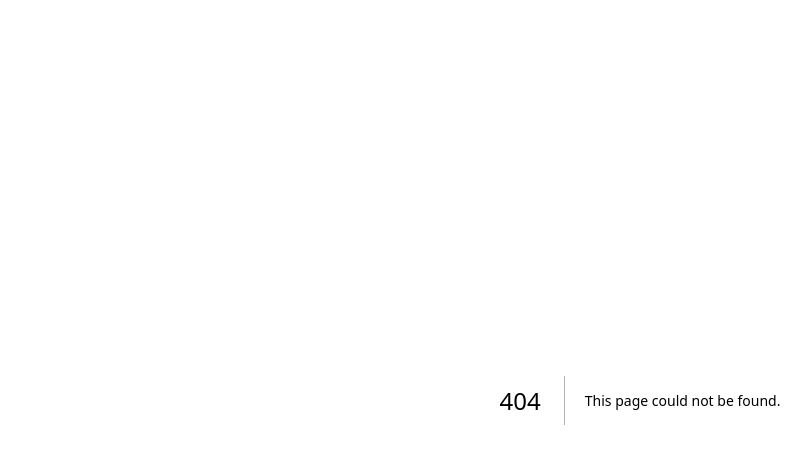
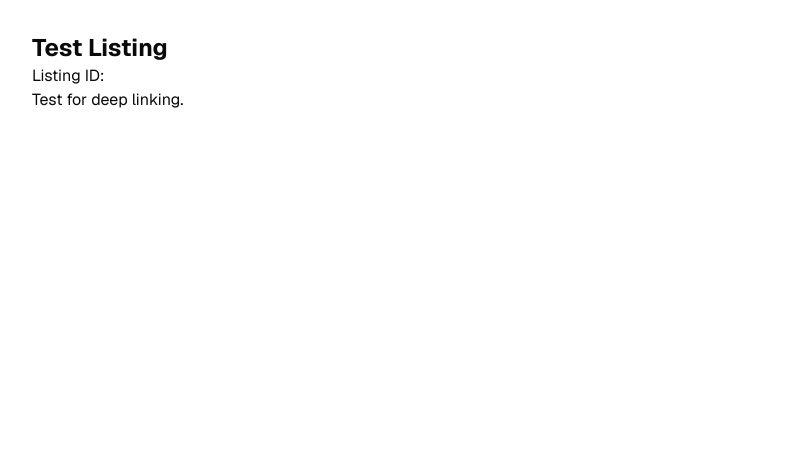
Before and after one commit to Akib306/Campus-Find, a Next.js app: page /listings/test1 in a window 1280 px wide. Before the commit this address had no page. Shown: the top 464 px of the page, without its empty margins (0-811 px from the left). Built offline with nearby package versions, Linux system fonts and the light colour scheme.

Commit message:
test: create a test listing page for deep linking

```diff
--- /dev/null
+++ b/app/listings/test1/page.tsx
@@ -0,0 +1,9 @@
+export default function ListingPage({ params }: { params: { id: string } }) {
+  return (
+    <div className="p-8">
+      <h1 className="text-2xl font-bold">Test Listing</h1>
+      <p>Listing ID: {params.id}</p>
+      <p>Test for deep linking.</p>
+    </div>
+  );
+}
```
